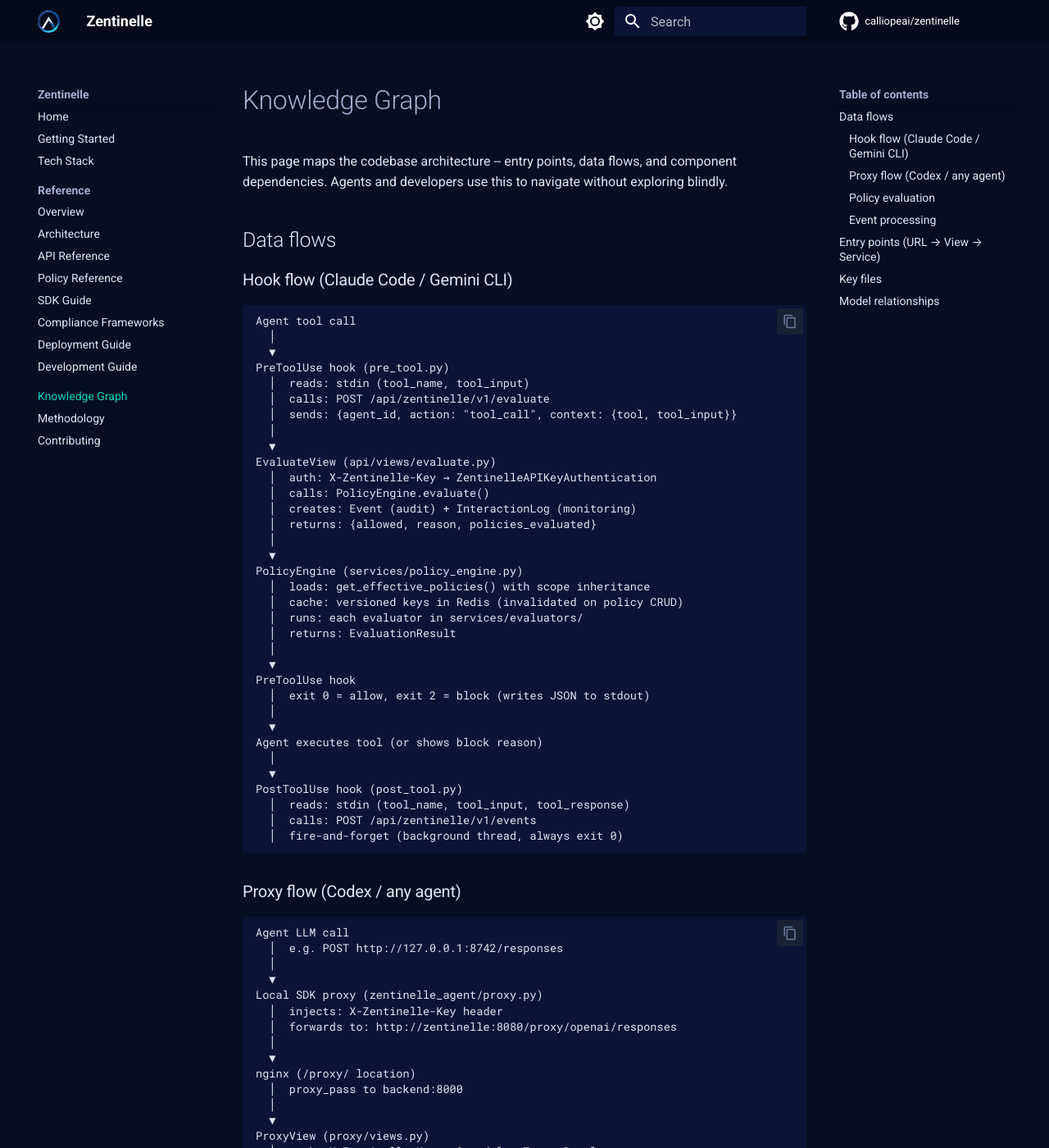
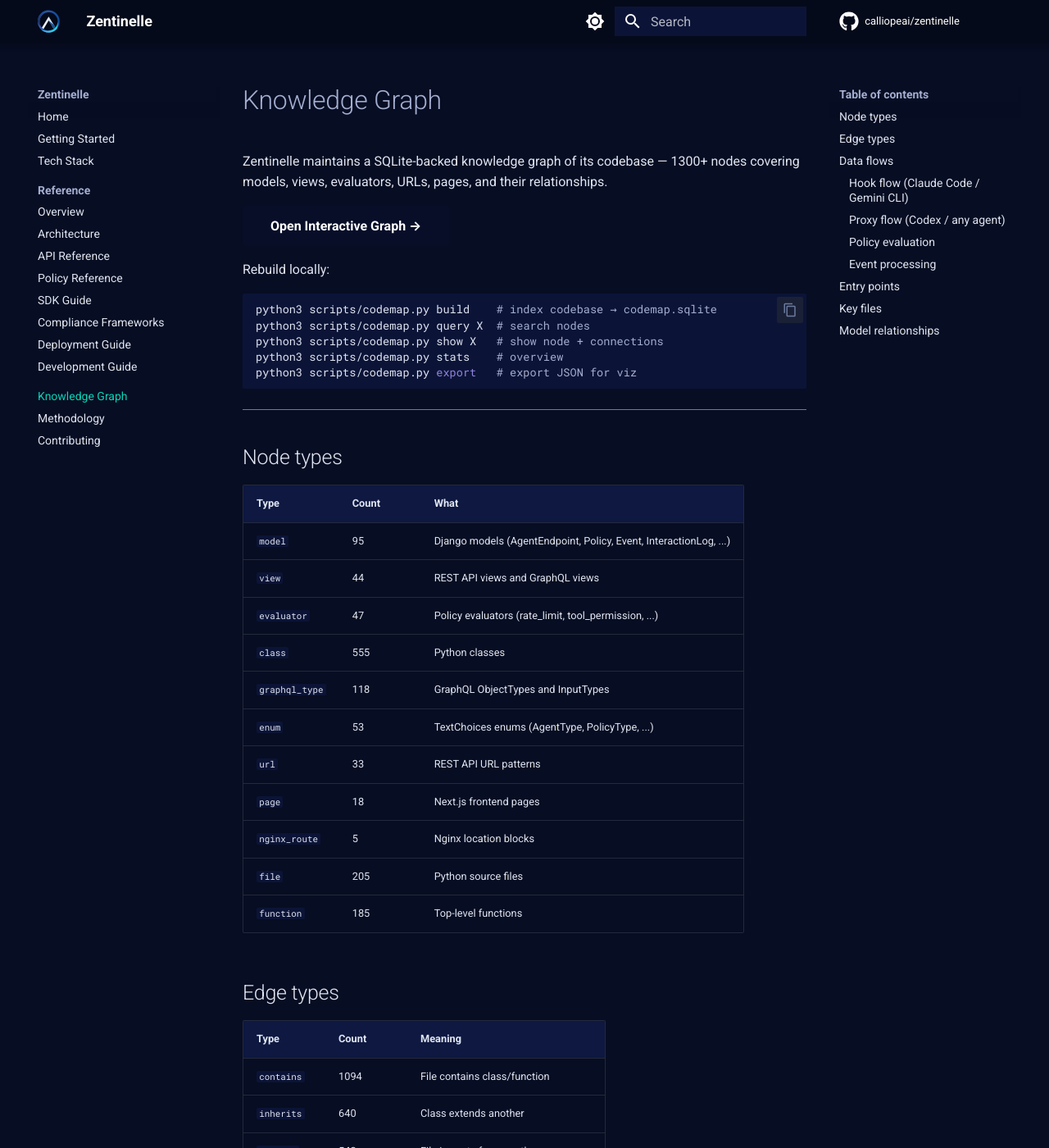
Before and after one commit to calliopeai/zentinelle, an MkDocs documentation site: the page built from docs/knowledge-graph.md, in a window 1280 px wide and 1400 px high. Shown: the whole window at 82% size. Built offline with MkDocs 1.6.1 and Material for MkDocs 9.7.7, drawn with Linux system fonts in a browser that asks for light colours; comment, search, counter and statistics services are not loaded; some of the changed text lies outside the part shown.

Commit message:
Update knowledge graph page: add graph stats, link to interactive viz

````diff
--- a/docs/knowledge-graph.md
+++ b/docs/knowledge-graph.md
@@ -1,7 +1,49 @@
 
 # Knowledge Graph
 
-This page maps the codebase architecture -- entry points, data flows, and component dependencies. Agents and developers use this to navigate without exploring blindly.
+Zentinelle maintains a SQLite-backed knowledge graph of its codebase — 1300+ nodes covering models, views, evaluators, URLs, pages, and their relationships.
+
+[**Open Interactive Graph →**](graph.html){ .md-button .md-button--primary }
+
+Rebuild locally:
+
+```bash
+python3 scripts/codemap.py build    # index codebase → codemap.sqlite
+python3 scripts/codemap.py query X  # search nodes
+python3 scripts/codemap.py show X   # show node + connections
+python3 scripts/codemap.py stats    # overview
+python3 scripts/codemap.py export   # export JSON for viz
+```
+
+---
+
+## Node types
+
+| Type | Count | What |
+|------|-------|------|
+| `model` | 95 | Django models (AgentEndpoint, Policy, Event, InteractionLog, ...) |
+| `view` | 44 | REST API views and GraphQL views |
+| `evaluator` | 47 | Policy evaluators (rate_limit, tool_permission, ...) |
+| `class` | 555 | Python classes |
+| `graphql_type` | 118 | GraphQL ObjectTypes and InputTypes |
+| `enum` | 53 | TextChoices enums (AgentType, PolicyType, ...) |
+| `url` | 33 | REST API URL patterns |
+| `page` | 18 | Next.js frontend pages |
+| `nginx_route` | 5 | Nginx location blocks |
+| `file` | 205 | Python source files |
+| `function` | 185 | Top-level functions |
+
+## Edge types
+
+| Type | Count | Meaning |
+|------|-------|---------|
+| `contains` | 1094 | File contains class/function |
+| `inherits` | 640 | Class extends another |
+| `imports` | 542 | File imports from another |
+| `routes_to` | 33 | URL pattern routes to a view |
+| `evaluates` | 22 | PolicyEngine dispatches to evaluator |
+
+---
 
 ## Data flows
 
@@ -111,7 +153,9 @@ Celery worker processes event
   │  optionally: writes to ClickHouse for analytics
 ```
 
-## Entry points (URL → View → Service)
+---
+
+## Entry points
 
 | URL | View | Service | Model |
 |-----|------|---------|-------|
@@ -140,6 +184,7 @@ Celery worker processes event
 | `backend/config/urls.py` | URL routing (api/, gql/, proxy/, admin/) |
 | `docker/nginx.conf` | Reverse proxy routing |
 | `zentinelle-sdk.git/plugins/agent/` | SDK: hooks, proxy, CLI |
+| `scripts/codemap.py` | Knowledge graph builder + query CLI |
 
 ## Model relationships
 
````
